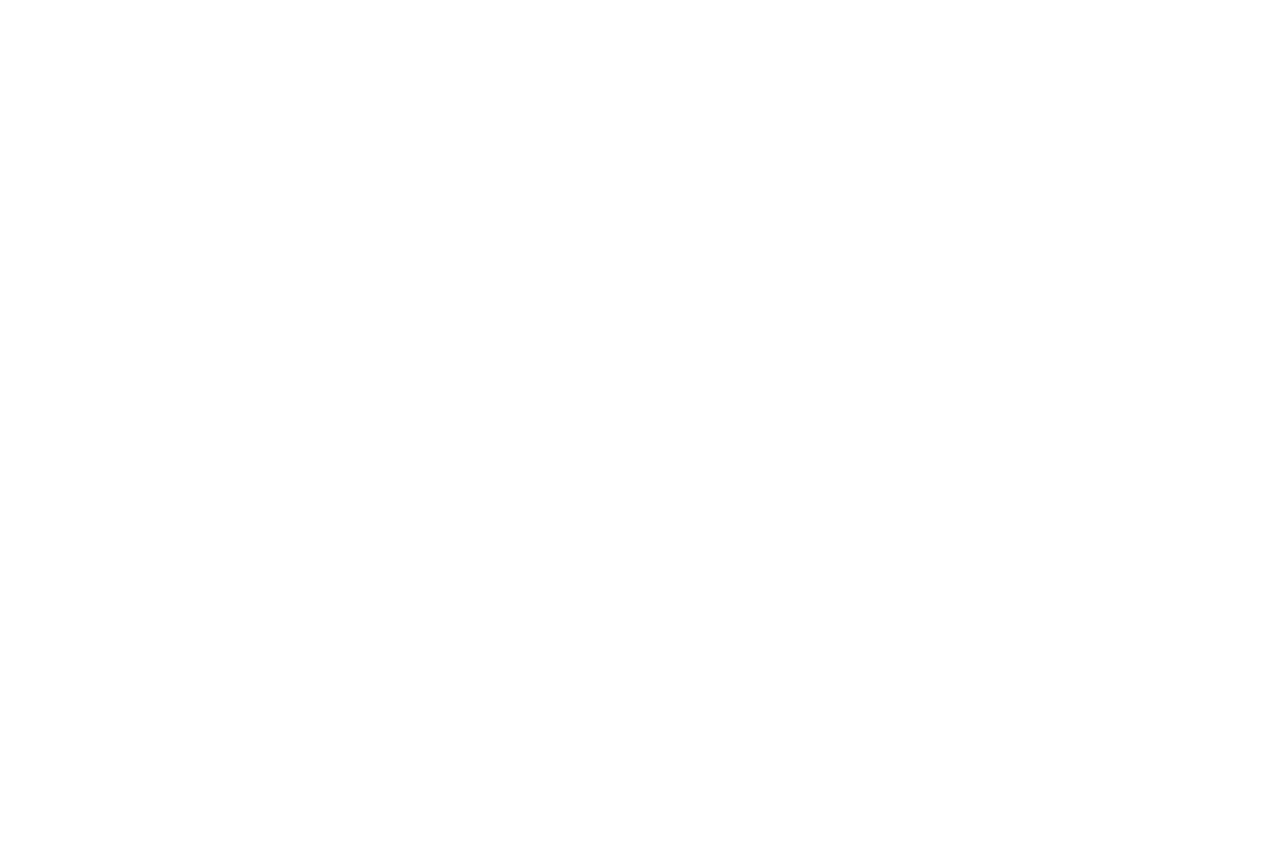
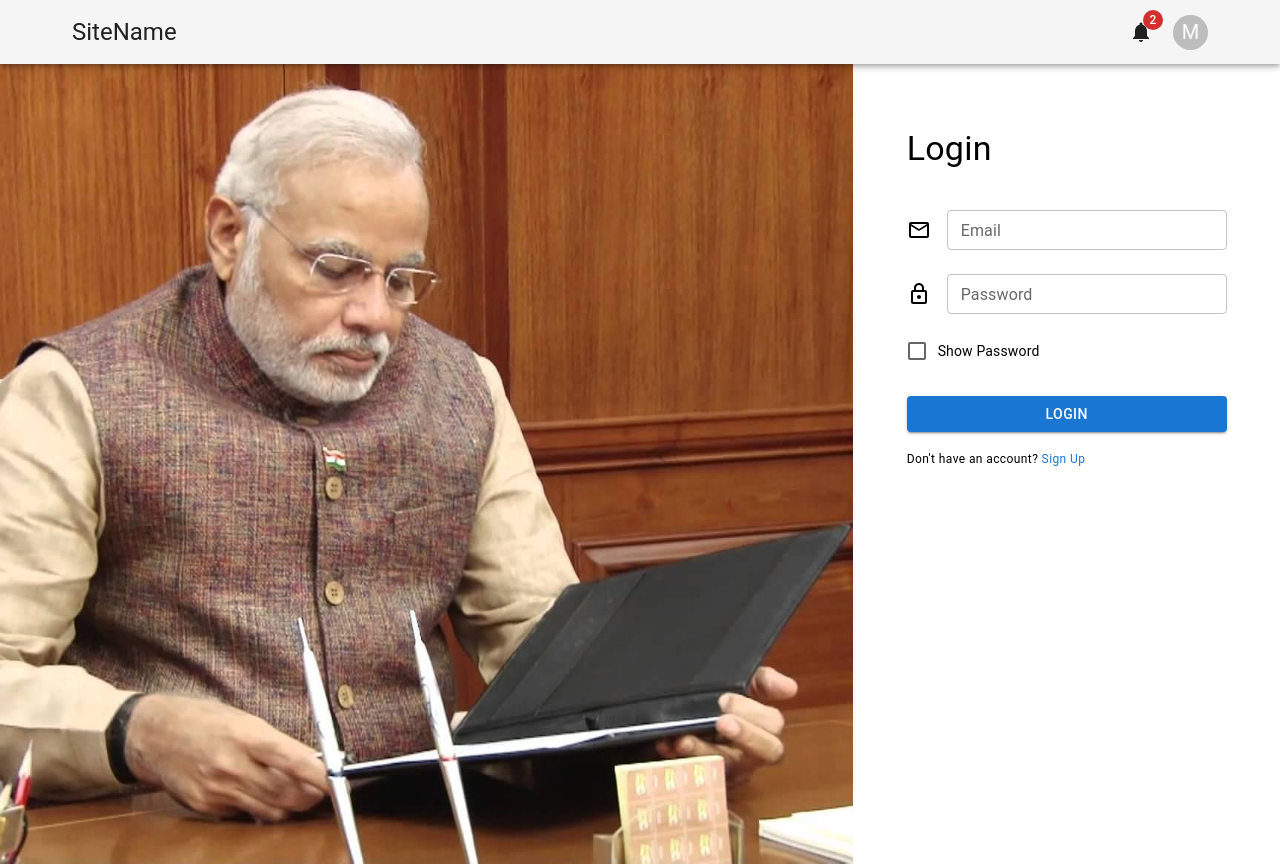
Before and after one commit to ancoreraj/SIH, a React (Create React App) app in the folder client/: page /login in a window 1280 px wide. Before the commit this address had no page. Before the commit the page ends 800 px from the top, so only its background shows below. Built offline with nearby package versions, Linux system fonts and the light colour scheme; no server answers.

Commit message:
feat: Completed auth API integration

```diff
--- a/client/src/App.js
+++ b/client/src/App.js
@@ -1,33 +1,42 @@
 import React, { useEffect, useState } from 'react';
-import { BrowserRouter, Route, Routes } from 'react-router-dom';
+import { BrowserRouter, Route, Routes, Navigate } from 'react-router-dom';
 import BuildProfile from './components/BuildProfile';
 import Dashboard from './components/Dashboard';
 import Login from './components/Login';
 import Navbar from './components/Navbar';
 import SignUp from './components/SignUp';
-import { getAuthToken } from './utils/API_Calls';
+import { useAuth } from './context/AuthContext';
+import { getUserData } from './utils/API_Calls';
 
 function App() {
-    const [user, setUser] = useState(null);
+    // const [user, setUser] = useState(null);
 
-    useEffect(() => {
-        const getUser = async () => {
-            const response = await getAuthToken()
-        }
-    }, []);
+    // useEffect(() => {
+    //     const getUser = async () => {
+    //         const response = await getUserData();
+    //         if(response.error) {
+    //             // Implement Error message Toast
+    //             // const message = response.message
+    //         } else {
+    //             setUser(response);
+    //         }
+    //     }
+
+    //     getUser();
+    // }, []);
+    const { user } = useAuth();
 
     return (
-    <>
         <BrowserRouter >
-        {/* <Navbar /> */}
+            { user ? <Navbar /> : null}
             <Routes>
-          <Route path='/' element={<Login />} />
+                <Route path='/login' element={<Login />} />
                 <Route path='/signup' element={<SignUp />} />
-          <Route path='/profile' element={<BuildProfile />} />
+                <Route path='/' element={user ? <Dashboard /> : <Navigate to="/login" replace />} />
+                <Route path='/profile' element={user ? <BuildProfile /> : <Navigate to="/login" replace />} />
                 <Route path='/dashboard' element={<Dashboard />} />
             </Routes>
         </BrowserRouter >
-    </>
     );
 }
 
--- a/client/src/components/Login.js
+++ b/client/src/components/Login.js
@@ -6,6 +6,8 @@
 import EmailOutlinedIcon from '@mui/icons-material/EmailOutlined';
 import LockOutlinedIcon from '@mui/icons-material/LockOutlined';
 import { useState } from 'react'
+import { loginUser } from '../utils/API_Calls';
+import { useAuth } from '../context/AuthContext';
 
 
 const validate = (values) => {
@@ -27,7 +29,7 @@
 };
 
 const Login = () => {
-
+    const { _signInUser } = useAuth();
     const [showPassowrd, setShowPassowrd] = useState(false);
     const [formErrors, setFormErrors] = useState({});
 
@@ -44,14 +46,18 @@
         })
     }
 
-    const handleSubmit = () => {
+    const handleSubmit = async () => {
         const errors = validate(values);
         setFormErrors(errors)
         if (Object.keys(errors).length === 0) {
-
-            // console.log(values);
-            // Code for the API call
-
+            const response = await loginUser(values);
+            if(response.error) {
+                // implement error toast
+                alert(response.message);
+            } else {
+                _signInUser(response.token, response.user);
+                window.location.href = "/";
+            }
         }
     }
 
--- a/client/src/components/SignUp.js
+++ b/client/src/components/SignUp.js
@@ -7,6 +7,7 @@
 import LockOutlinedIcon from '@mui/icons-material/LockOutlined';
 import KeyIcon from '@mui/icons-material/Key';
 import { useState } from 'react'
+import { registerUser } from '../utils/API_Calls';
 
 
 const validate = (values) => {
@@ -51,15 +52,24 @@
         })
     }
 
-    const handleSubmit = () => {
+    const handleSubmit = async () => {
         const errors = validate(values);
         setFormErrors(errors)
+
         if (Object.keys(errors).length === 0) {
-
-            console.log(values);
-
-            // Code for the API call
-
+            const response = await registerUser({
+                email: values.email,
+                password: values.password,
+                isAdmin: false,
+                organizationName: ""
+            });
+            if(response.error) {
+                // implement error toast
+                alert(response.message);
+            } else {
+                // implement success toast
+                window.location.href = "/login";
+            }
         }
     }
 
--- /dev/null
+++ b/client/src/context/AuthContext.js
@@ -0,0 +1,30 @@
+import { createContext, useContext, useState } from "react";
+import { getUserData } from "../utils/API_Calls";
+
+const findUser = async () => {
+    const response = await getUserData();
+    if(response.error) return null;
+    else return response;
+}
+
+export const AuthContext = createContext(null);
+
+export const AuthContextProvider = ({ children }) => {
+    const [user, setUser] = useState(() => findUser());
+
+    const _signInUser = (token, userData) => {
+        localStorage.setItem("token", token);
+        setUser(userData);
+    }
+
+    const _signOutUser = () => {
+        localStorage.removeItem("token");
+        setUser(null);
+    }
+
+    const value = { user, _signInUser, _signOutUser };
+
+    return <AuthContext.Provider value={value}>{ children }</AuthContext.Provider>
+}
+
+export const useAuth = () => useContext(AuthContext);
--- a/client/src/index.js
+++ b/client/src/index.js
@@ -1,10 +1,13 @@
 import React from 'react';
 import ReactDOM from 'react-dom/client';
 import App from './App';
+import { AuthContextProvider } from './context/AuthContext';
 
 const root = ReactDOM.createRoot(document.getElementById('root'));
 root.render(
-  <React.StrictMode>
-    <App />
-  </React.StrictMode>
+    <React.StrictMode>
+        <AuthContextProvider>
+            <App />
+        </AuthContextProvider>
+    </React.StrictMode>
 );
--- a/client/src/utils/API_Calls.js
+++ b/client/src/utils/API_Calls.js
@@ -1,11 +1,13 @@
 
-const API_BASE_URL = process.env.REACT_APP_API_URL
+const API_BASE_URL = "http://localhost:5000"
 
-export const request_api_call = async (endPoint, requestMethod, data) => {
+export const request_api_call = async (endPoint, requestMethod, data=null) => {
+    const url = `${API_BASE_URL}${endPoint}`;
     const token = localStorage.getItem("token");
-    const auth_token = token ? `Bearer ${token}` : "";
+    const auth_token = token ? `Token ${token}` : "";
+    data = data ? JSON.stringify(data) : data;
 
-    const response = await fetch(endPoint, {
+    const response = await fetch(url, {
         method: requestMethod,
         headers: {
             "Content-Type": "application/json",
@@ -19,7 +21,6 @@
         return json;
     } else {
         const errorJson = await response.json();
-        console.log(errorJson);
         return {
             error: true,
             message: errorJson.error
@@ -27,6 +28,14 @@
     }
 }
 
-export const getAuthToken = (email, password) => {
-    return request_api_call("/login", "POST", {email, password});
+export const getUserData = () => {
+    return request_api_call("/auth/me", "POST");
 }
+
+export const registerUser = (authData) => {
+    return request_api_call("/auth/register", "POST", authData);
+}
+
+export const loginUser = (authData) => {
+    return request_api_call("/auth/login", "POST", authData);
+}
```
Also changed, not shown: 1 other file (tests, documents, lock files or other folders). Lines whose indentation alone changed are shown as unchanged.
